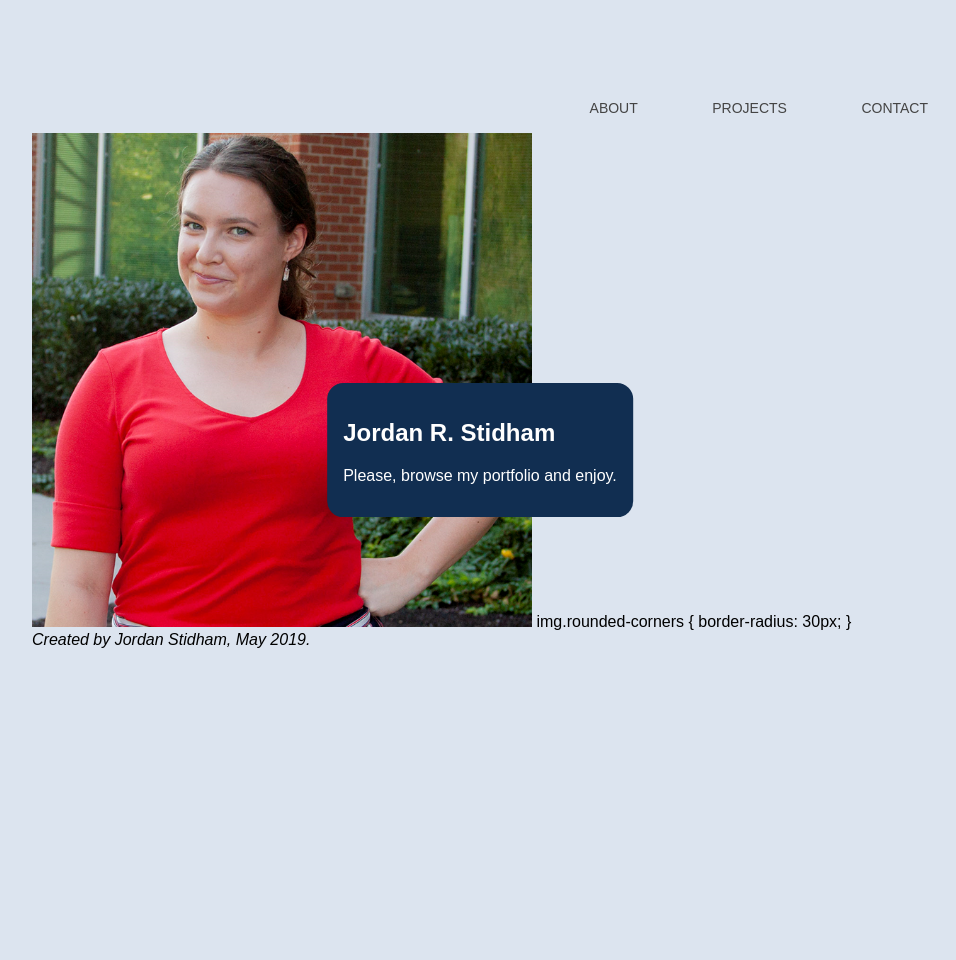
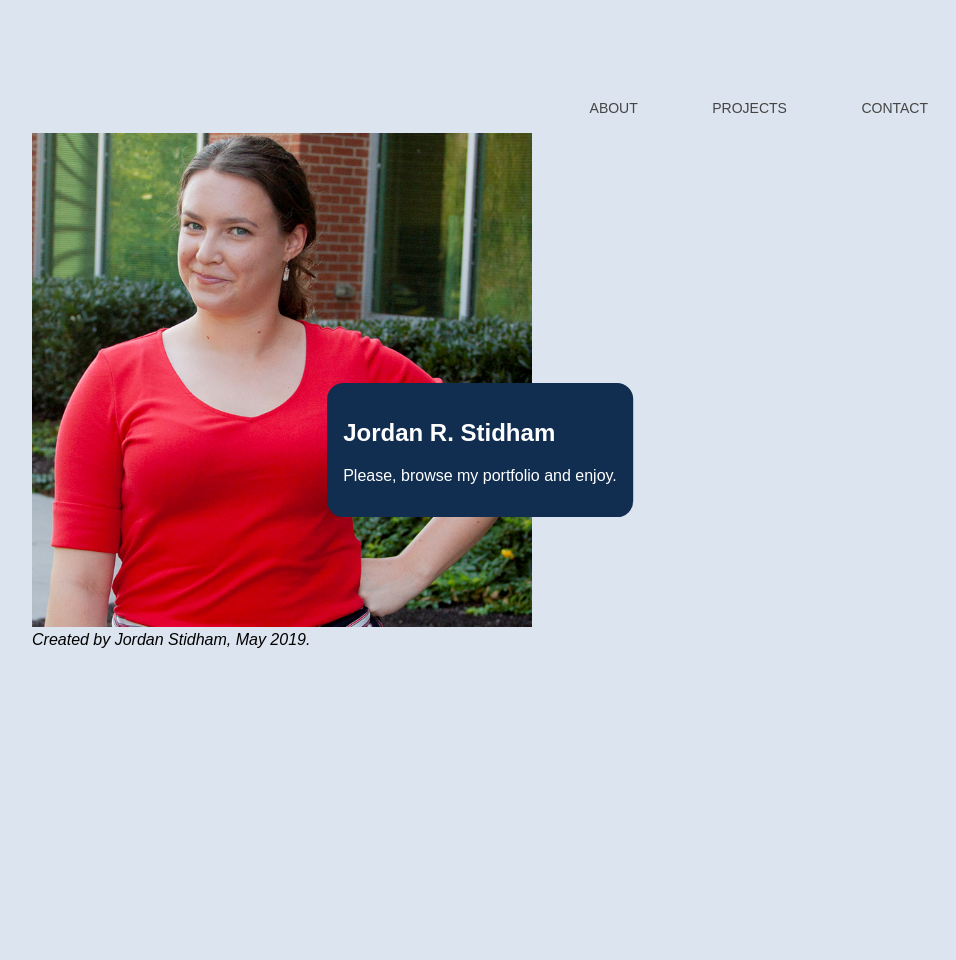
Before and after one commit to jordanstidham/PORTFOLIO, a Jekyll site: the page built from README.md, in a window 1280 px wide. Shown: the whole page, without its empty margins (160-1116 px from the left). Built offline with Jekyll 4.4.1, drawn with Linux system fonts in a browser that asks for light colours; our own code applies the rules of GitHub Pages for plain Markdown files.

Commit message:
Update default.html

```diff
--- a/_layouts/default.html
+++ b/_layouts/default.html
@@ -14,11 +14,6 @@
 		</header>
    		<div id="container1">
 			<img src="headshot.png" alt="headshot" style="width:500px;height:600px class="wdn-stretch rounded-corners";">
-			img.rounded-corners {
-
-  border-radius: 30px;
-
-}
 			<style>
 				    section {
 					background: #112E51;
```
